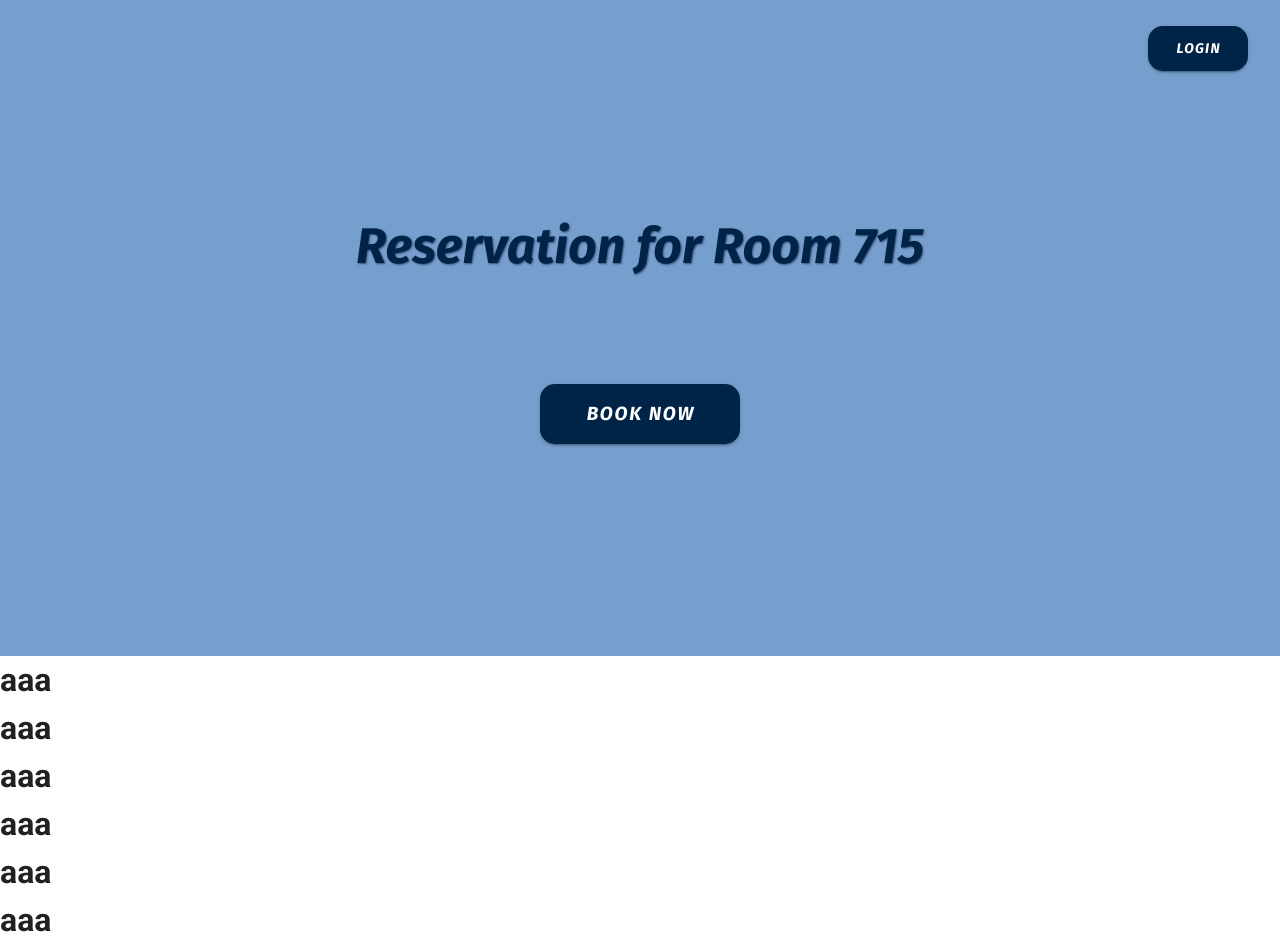
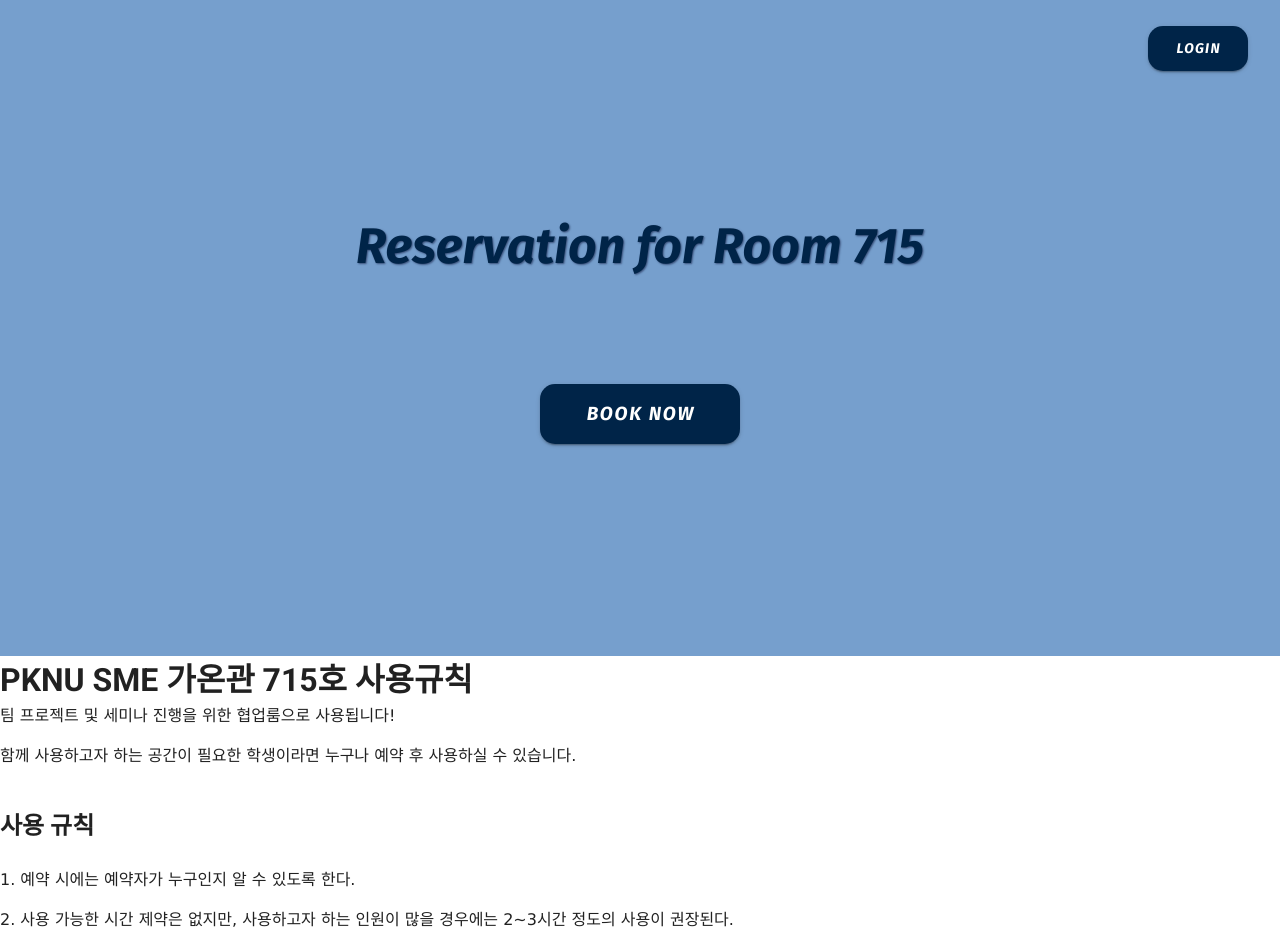
Before and after one commit to TeamLab/project-715, a Vue app in the folder 715job/: page / in a window 1280 px wide. Shown: the top 949 px of the page. Built offline with nearby package versions, Linux system fonts and the light colour scheme.

Commit message:
MainContents

```diff
--- a/715job/src/components/MainContents.vue
+++ b/715job/src/components/MainContents.vue
@@ -1,8 +1,16 @@
 <template>
   <div>
     <div>
-      <div v-for="i in 15" :key="i">
-        <h1>aaa</h1>
+      <div>
+        <h1 class="bold">PKNU SME 가온관 715호 사용규칙</h1>
+        <p class="a">팀 프로젝트 및 세미나 진행을 위한 협업룸으로 사용됩니다!</p>
+        <p class="a">함께 사용하고자 하는 공간이 필요한 학생이라면 누구나 예약 후 사용하실 수 있습니다.</p>
+        &nbsp;&nbsp;
+        <h2 class="bold">사용 규칙</h2>
+        &nbsp;
+        <p class="a">1. 예약 시에는 예약자가 누구인지 알 수 있도록 한다. </p>
+        <p class="a">2. 사용 가능한 시간 제약은 없지만, 사용하고자 하는 인원이 많을 경우에는 2~3시간 정도의 사용이 권장된다.</p>
+        <p class="a">3. 협업룸은 모두가 함께 사용하는 공간이니 서로를 위해 청결하고 소중하게 사용한다.</p>
       </div>
     </div>
   </div>
@@ -22,3 +30,11 @@ export default {
   methods: {}
 }
 </script>
+
+<style scoped>
+.a{
+  text-align: left;
+  font-size: 16px;
+  font-family: "Verdana";
+}
+</style>
```
